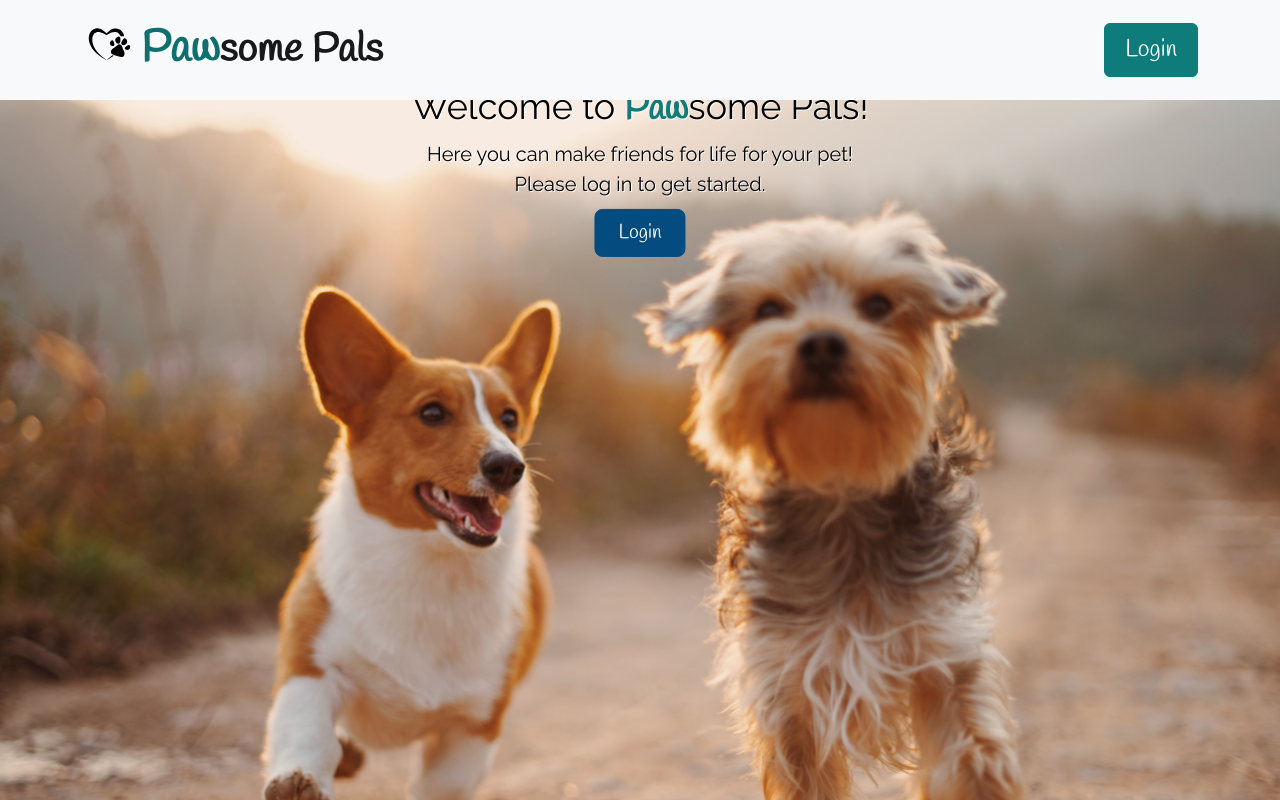
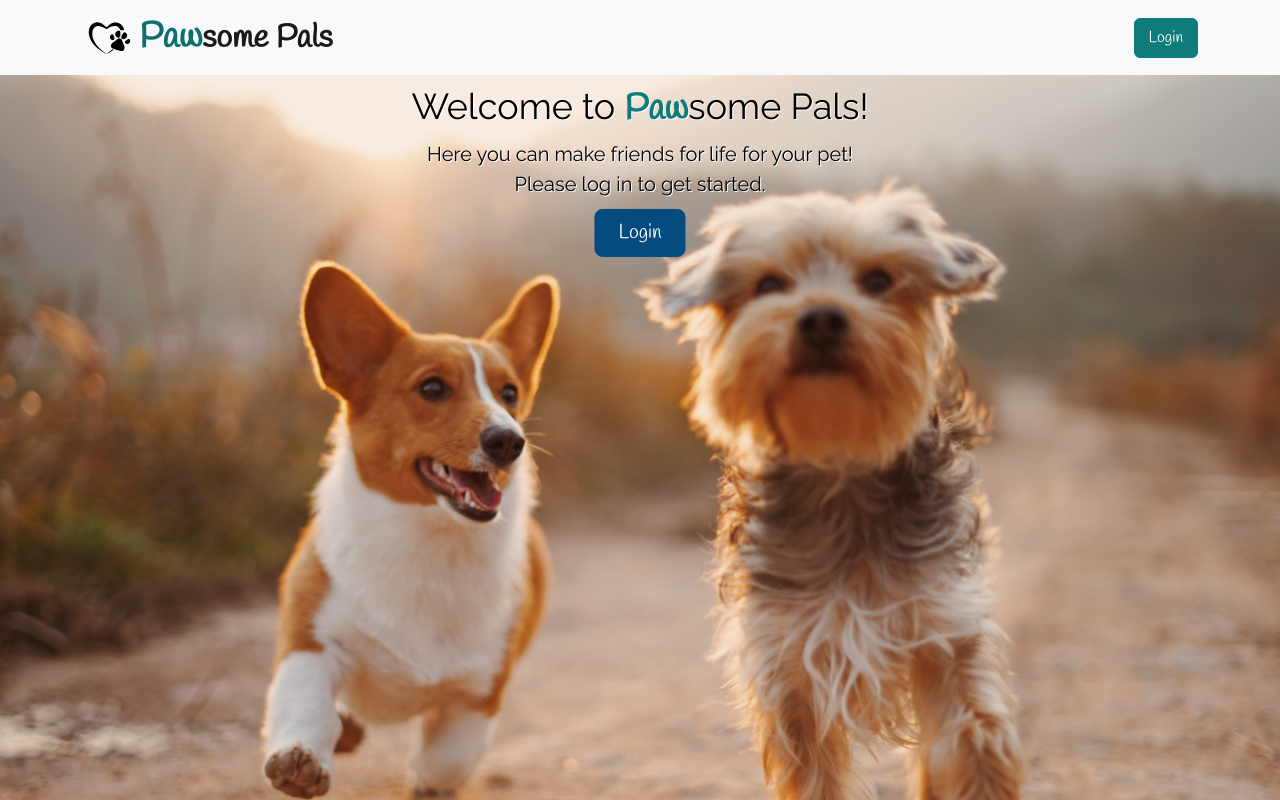
Before and after one commit to miaju/pawsome-pals, a React (Create React App) app: page / in a window 1280 px wide. Shown: the top 800 px of the page. Built offline with nearby package versions, Linux system fonts and the light colour scheme; no server answers; a web font is replaced by a local one.

Commit message:
minor navbar edits

```diff
--- a/src/components/styling/NavBar.scss
+++ b/src/components/styling/NavBar.scss
@@ -3,14 +3,14 @@
 #test {
   height: 100px;
   #brand {
-    font-size: 5vh;
+    font-size: 4vh;
     font-weight: bold;
   }
 }
 
 .navbar {
-  height: 100px;
-    font-family: $font-handlee;
+  height: 75px;
+  font-family: $font-handlee;
     b {
       font-size: 111%;
       color: #0d706e;
@@ -18,7 +18,6 @@
     .navbar-nav {
       a {
         font-family: $font-raleway;
-        font-size: 3vh;
         color: $button-color;
       }
       a:hover {
@@ -27,9 +26,11 @@
       #log-btn {
         padding-top: 0;
         padding-bottom: 0;
+        height: 40px;
         a {
           font-family: $font-handlee;
           color: white;
+          padding: 2px;
         }
         &:hover {
           background-color: white;
```
